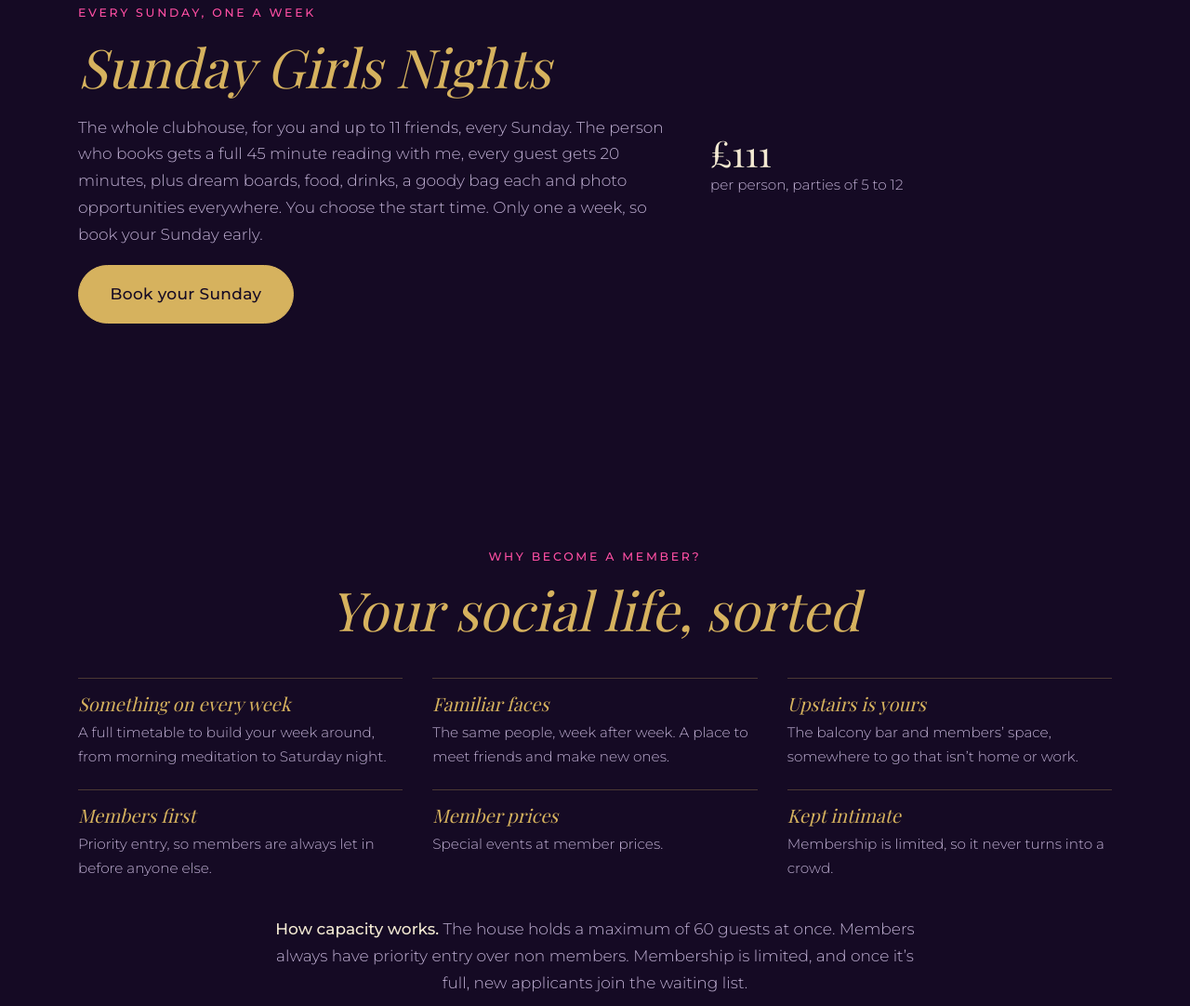
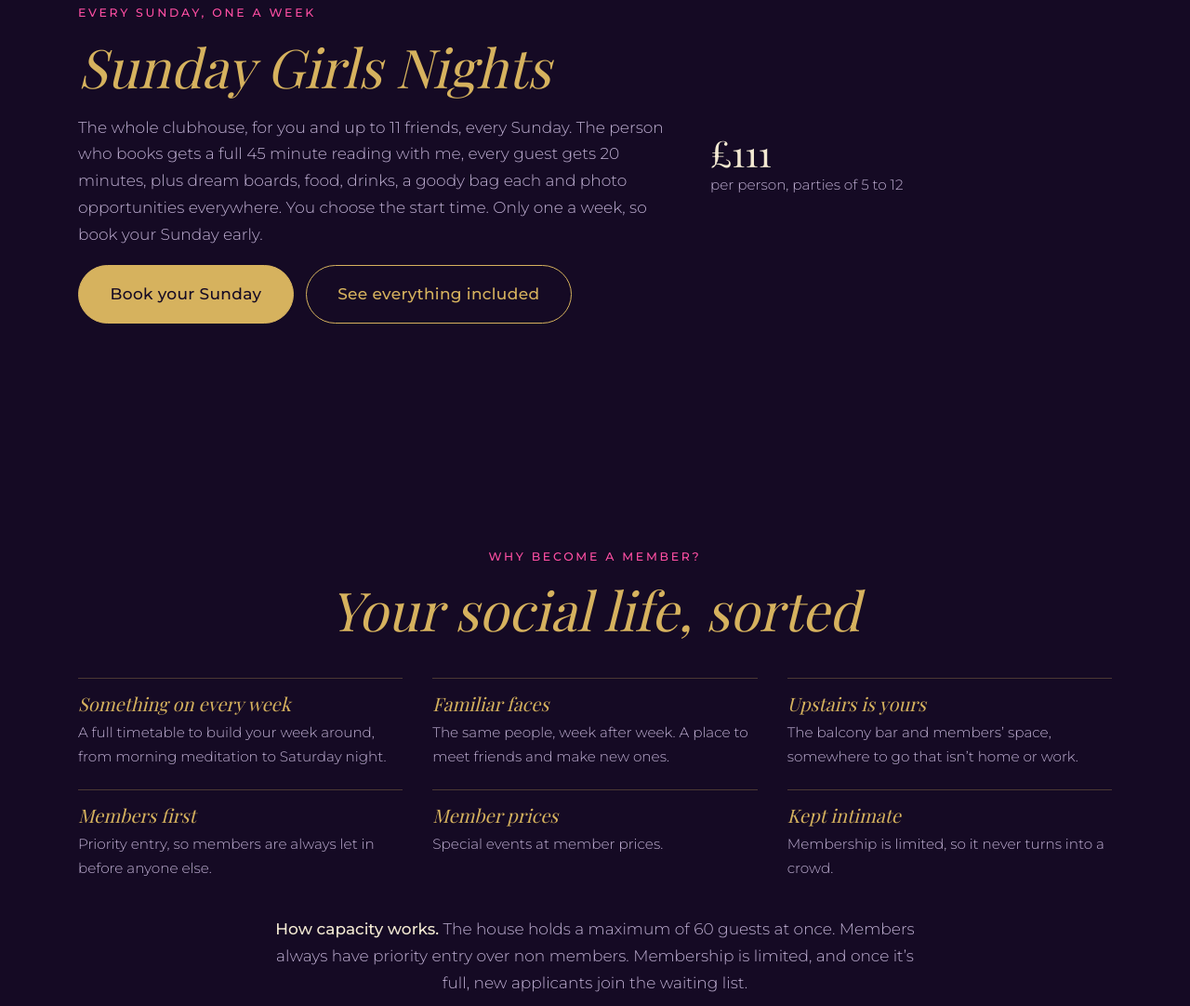
Before and after one commit to mariemonroe144/mariemonroesclubhouse, a plain HTML site: page index.html in a window 1280 px wide. Shown: the part 4406-5488 px from the top of the page at 93% size. Drawn offline with nearby package versions, Linux system fonts and the light colour scheme; a web font is replaced by a local one.

Commit message:
Update index.html

```diff
--- a/index.html
+++ b/index.html
@@ -330,7 +330,7 @@ footer nav,footer .social{margin-top:1rem;display:flex;flex-wrap:wrap;gap:.6rem
         <span class="eyebrow">Every Sunday, one a week</span>
         <h2>Sunday Girls Nights</h2>
         <p class="lede">The whole clubhouse, for you and up to 11 friends, every Sunday. The person who books gets a full 45 minute reading with me, every guest gets 20 minutes, plus dream boards, food, drinks, a goody bag each and photo opportunities everywhere. You choose the start time. Only one a week, so book your Sunday early.</p>
-        <a class="cta" href="https://quantummarie.com/girls-night/">Book your Sunday</a>
+        <div class="ctas" style="justify-content:flex-start"><a class="cta" href="https://marie-monroe-2.myshopify.com/products/girls-night-in">Book your Sunday</a><a class="cta line" href="https://quantummarie.com/girls-night/">See everything included</a></div>
       </div>
       <div class="readings meta" style="background:none;border:0;font-family:'Playfair Display',Georgia,serif;font-size:2.4rem;color:var(--ink);line-height:1.1">£111<small style="display:block;font-family:Montserrat,Arial,sans-serif;font-size:.95rem;color:var(--muted);margin-top:.4rem">per person, parties of 5 to 12</small></div>
     </div>
```
